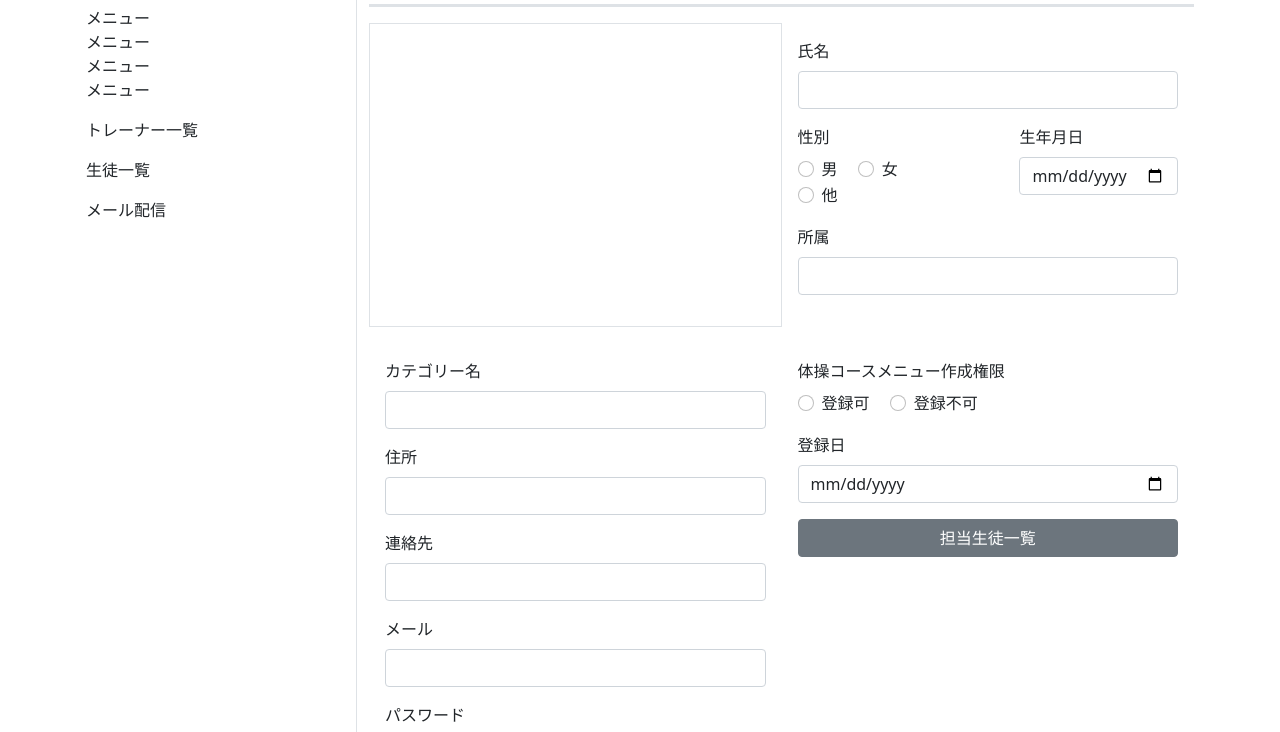
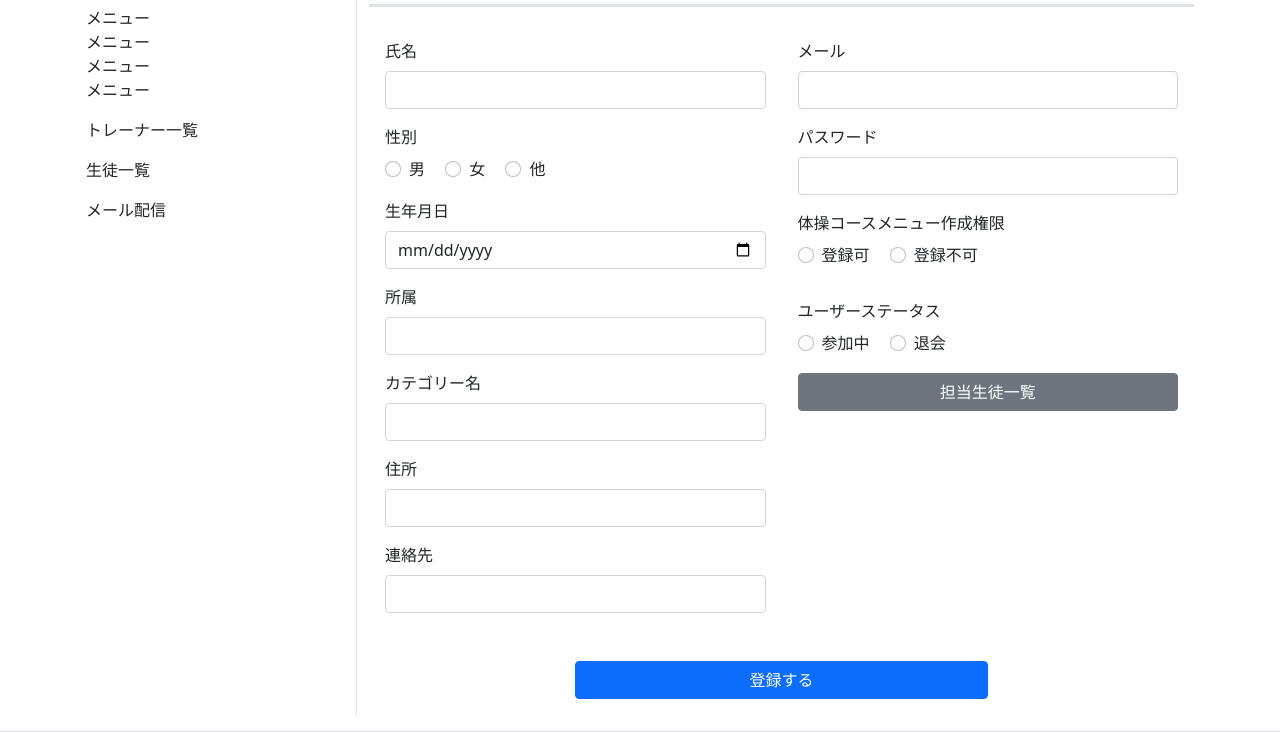
Before and after one commit to hideiwa1/movieHTML, a plain HTML site: page trainerEdit.html in a window 1280 px wide. Shown: the part 205-937 px from the top of the page. Drawn offline with nearby package versions, Linux system fonts and the light colour scheme.

Commit message:
trainerEdit修正

```diff
--- a/trainerEdit.html
+++ b/trainerEdit.html
@@ -90,16 +90,14 @@
                     <h2 class="border-bottom border-3 p-2 mb-3">トレーナー編集</h2>
                     <form>
                         <div class="row g-0">
-                            <div class="mb-3 border col-sm-6 p-sm-3">
-                                <img src="" alt="" class="">
-                            </div>
                             <div class="mb-3 col-sm-6 p-sm-3">
                                 <label for="" class="form-label">氏名</label>
                                 <input type="text" name="name" class="form-control w-100 mb-3">
 
-                                <div class="row g-0 justify-content-between">
-                                    <div class="col-sm-5 mb-3">
+
+
                                 <p class="form-label">性別</p>
+                                <div class="mb-3">
                                     <div class="form-check form-check-inline">
                                         <input class="form-check-input" type="radio" name="sex" value="1">
                                         <label class="form-check-label" for="">男</label>
@@ -114,18 +112,14 @@
                                     </div>
                                 </div>
 
-                                    <div class="col-sm-5 mb-3">
                                 <label for="" class="form-label">生年月日</label>
-                                        <input type="date" name="name" class="form-control w-100">
-                                    </div>
-                                </div>
+                                <input type="date" name="name" class="form-control w-100 mb-3">
+
+
 
                                 <label for="" class="form-label">所属</label>
                                 <input type="text" name="name" class="form-control w-100 mb-3">
-                            </div>
-                        </div>
-                        <div class="row g-0">
-                            <div class="mb-3 col-sm-6 p-sm-3">
+
                                 <label for="" class="form-label">カテゴリー名</label>
                                 <input type="text" name="name" class="form-control w-100 mb-3">
 
@@ -134,17 +128,21 @@
 
                                 <label for="" class="form-label">連絡先</label>
                                 <input type="text" name="name" class="form-control w-100 mb-3">
+                            </div>
+
+                            <div class="mb-3 col-sm-6 p-sm-3">
 
                                 <label for="" class="form-label">メール</label>
                                 <input type="text" name="name" class="form-control w-100 mb-3">
 
                                 <label for="" class="form-label">パスワード</label>
                                 <input type="text" name="name" class="form-control w-100 mb-3">
-                            </div>
-                            <div class="mb-3 col-sm-6 p-sm-3">
+
+
+
                                 <div class="mb-3">
                                     <p class="form-label">体操コースメニュー作成権限</p>
-                                    <div class="form-check form-check-inline">
+                                    <div class="form-check form-check-inline mb-3">
                                         <input class="form-check-input" type="radio" name="sex" value="1">
                                         <label class="form-check-label" for="">登録可</label>
                                     </div>
@@ -153,18 +151,33 @@
                                         <label class="form-check-label" for="">登録不可</label>
                                     </div>
                                 </div>
+                                <div class="mb-3">
+                                    <p class="form-label">ユーザーステータス</p>
 
-                                <div class="mb-3">
-                                    <label for="" class="form-label">登録日</label>
-                                    <input type="date" name="name" class="form-control w-100">
+                                    <div class="form-check form-check-inline">
+                                        <input class="form-check-input" type="radio" name="status" value="1">
+                                        <label class="form-check-label" for="">参加中</label>
                                     </div>
+                                    <div class="form-check form-check-inline">
+                                        <input class="form-check-input" type="radio" name="status" value="2">
+                                        <label class="form-check-label" for="">退会</label>
+                                    </div>
+                                </div>
+
+
+
+
 
                             <a href="" class="btn btn-secondary w-100" type="button">
                                 担当生徒一覧
                             </a>
                         </div>
             </div>
-                        <div class="row g-0 justify-content-center">
+
+
+
+
+            <div class="row g-0 justify-content-center mb-3">
                 <button type="submit" class="btn btn-primary col-sm-6">登録する</button>
             </div>
             </form>
@@ -183,8 +196,7 @@
         </div>
 
         <script src="https://cdn.jsdelivr.net/npm/bootstrap@5.0.0-beta1/dist/js/bootstrap.bundle.min.js"
-                integrity="sha384-ygbV9kiqUc6oa4msXn9868pTtWMgiQaeYH7/t7LECLbyPA2x65Kgf80OJFdroafW"
-                crossorigin="anonymous">
+            integrity="sha384-ygbV9kiqUc6oa4msXn9868pTtWMgiQaeYH7/t7LECLbyPA2x65Kgf80OJFdroafW" crossorigin="anonymous">
         </script>
         <script>
             let copyToClipboard = document.querySelectorAll('.copyToClipboard');
```
Lines whose indentation alone changed are shown as unchanged.
